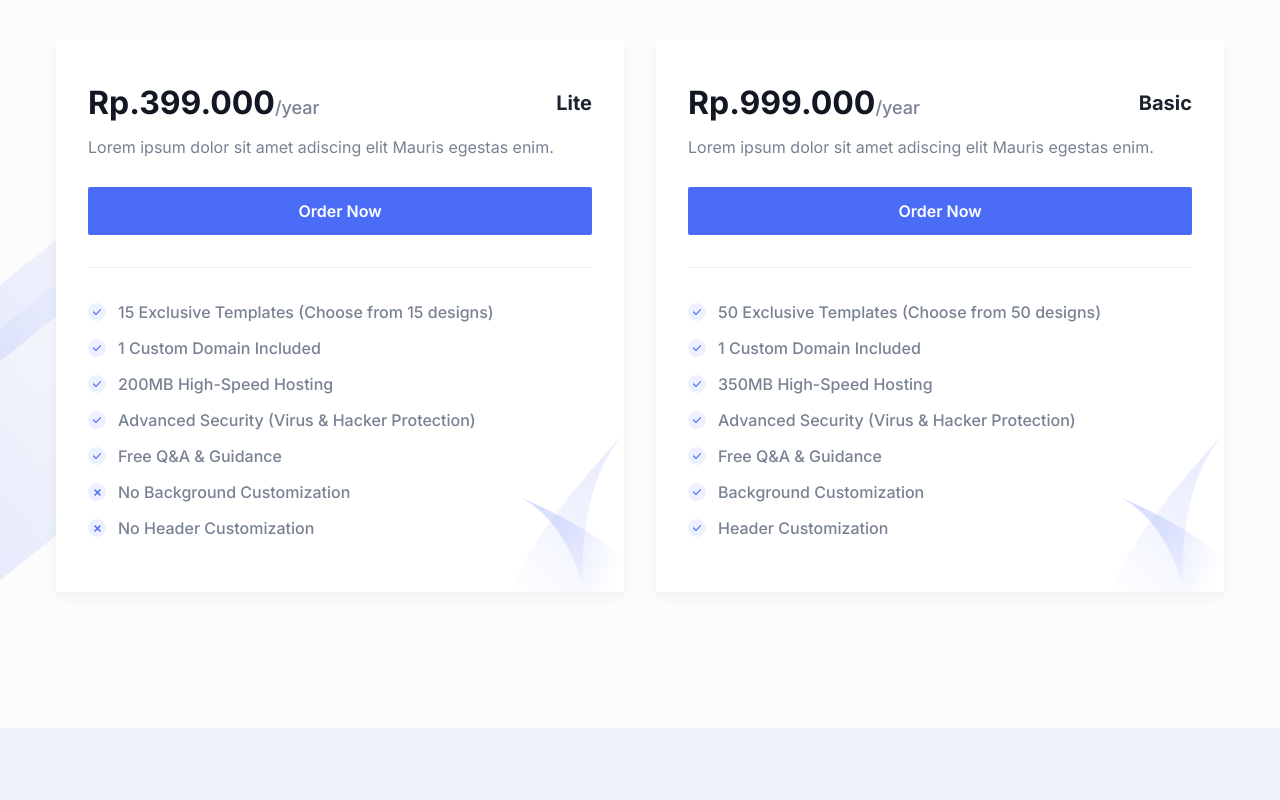
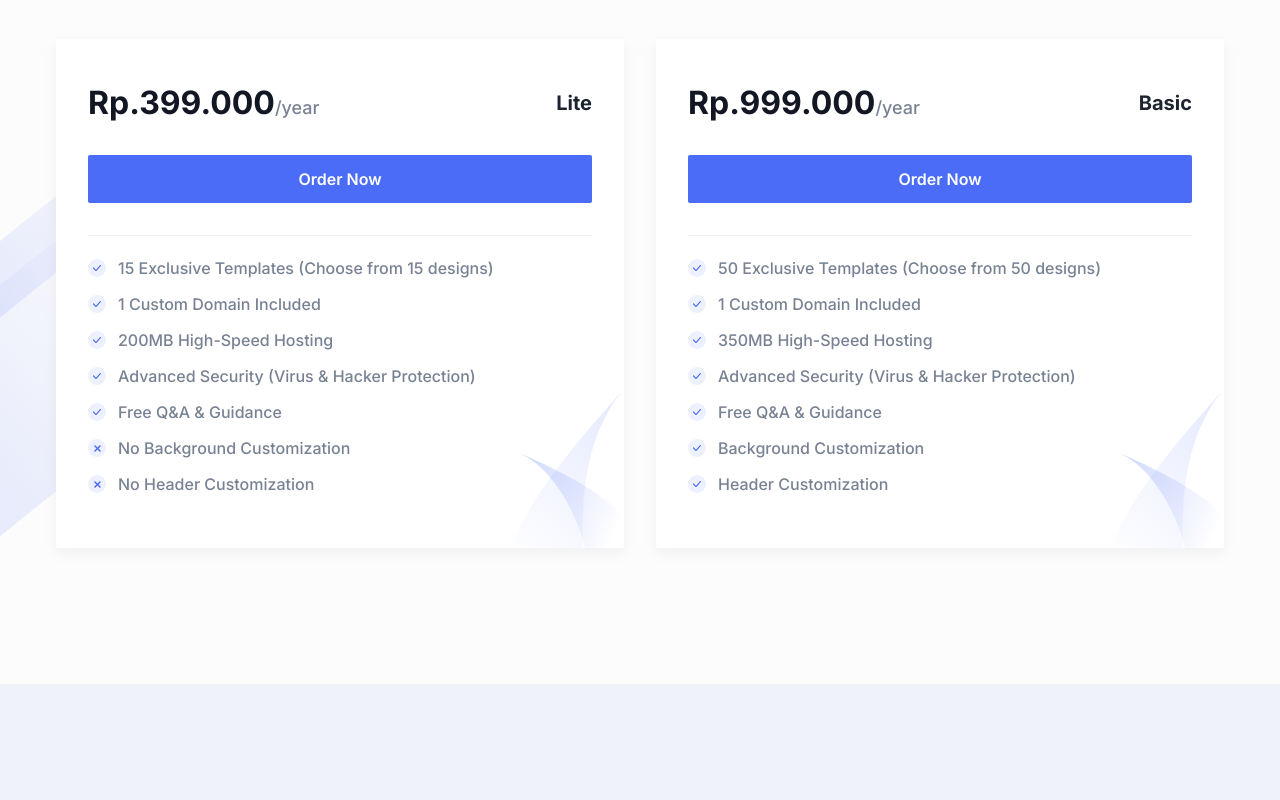
Before and after one commit to LessZxD/CompaProf, a Next.js app: page / in a window 1280 px wide. Shown: the part 3580-4380 px from the top of the page. Built offline with nearby package versions, Linux system fonts and the light colour scheme.

Commit message:
added few changes

```diff
--- a/src/components/Pricing/PricingBox.tsx
+++ b/src/components/Pricing/PricingBox.tsx
@@ -2,10 +2,10 @@ const PricingBox = (props: {
   price: string;
   duration: string;
   packageName: string;
-  subtitle: string;
+  // subtitle: string;
   children: React.ReactNode;
 }) => {
-  const { price, duration, packageName, subtitle, children } = props;
+  const { price, duration, packageName, children } = props;
 
   return (
     <div className="w-full">
@@ -22,8 +22,8 @@ const PricingBox = (props: {
             {packageName}
           </h4>
         </div>
-        <p className="mb-7 text-base text-body-color">{subtitle}</p>
-        <div className="mb-8 border-b border-body-color border-opacity-10 pb-8 dark:border-white dark:border-opacity-10">
+        {/* <p className="mb-7 text-base text-body-color">{subtitle}</p> */}
+        <div className="my-5 border-b border-body-color border-opacity-10 pb-8 dark:border-white dark:border-opacity-10">
           <button className="flex w-full items-center justify-center rounded-sm bg-primary p-3 text-base font-semibold text-white transition duration-300 ease-in-out hover:bg-opacity-80 hover:shadow-signUp">
             Order Now
           </button>
--- a/src/components/Pricing/index.tsx
+++ b/src/components/Pricing/index.tsx
@@ -65,7 +65,7 @@ const Pricing = () => {
             packageName="Lite"
             price={isMonthly ? "399.000" : ""}
             duration={isMonthly ? "mo" : "yr"}
-            subtitle="Lorem ipsum dolor sit amet adiscing elit Mauris egestas enim."
+            // subtitle="Your website, your way—customizable plans with premium features."
           >
             <OfferList
               text="15 Exclusive Templates (Choose from 15 designs)"
@@ -85,7 +85,7 @@ const Pricing = () => {
             packageName="Basic"
             price={isMonthly ? "999.000" : "789"}
             duration={isMonthly ? "mo" : "yr"}
-            subtitle="Lorem ipsum dolor sit amet adiscing elit Mauris egestas enim."
+            // subtitle="Your website, your way—customizable plans with premium features."
           >
             <OfferList
               text="50 Exclusive Templates (Choose from 50 designs)"
```
